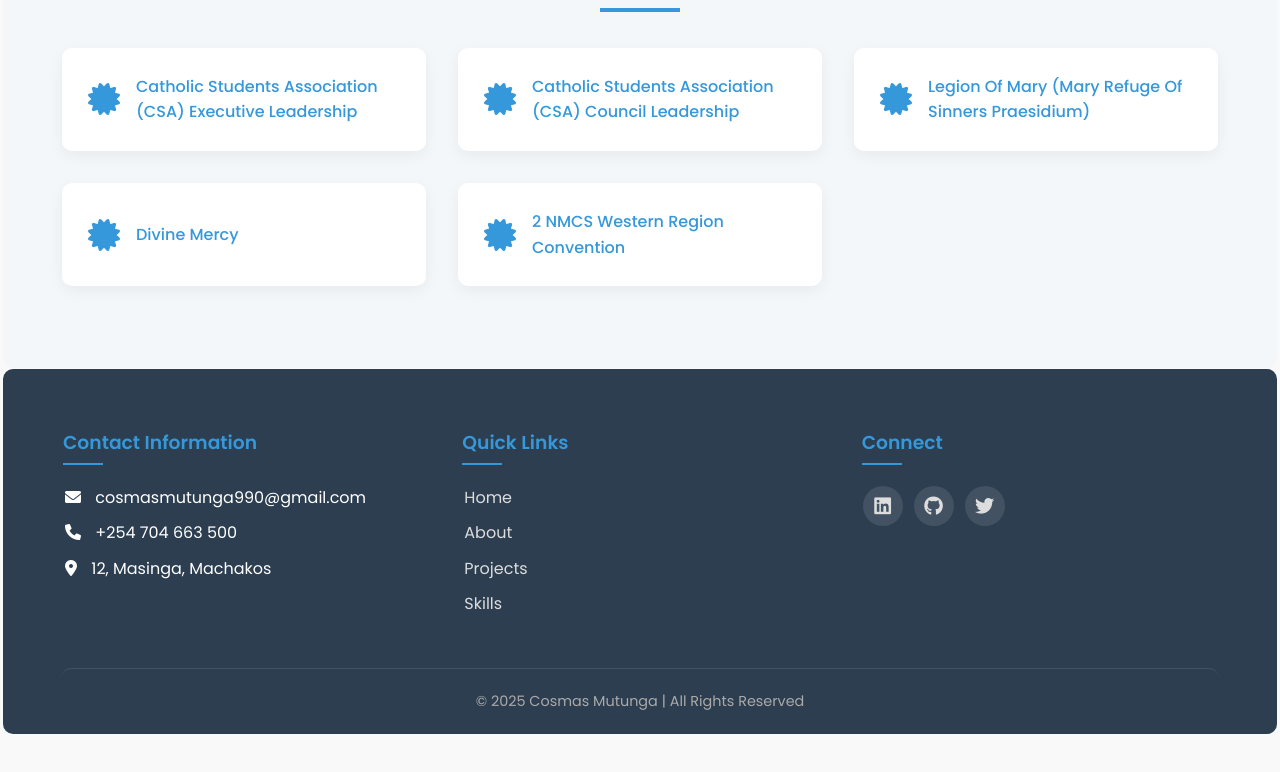
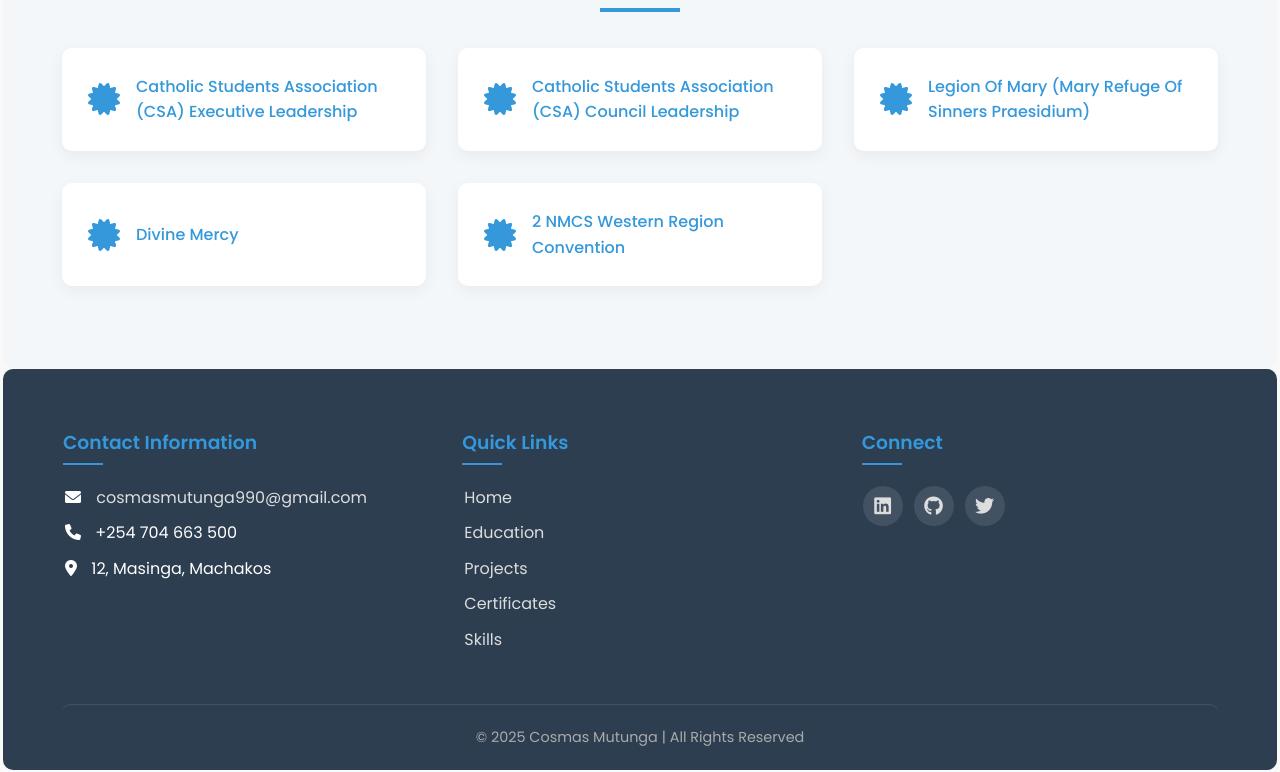
Before and after one commit to CosmasMutunga/CosmasMutunga.github.io, a plain HTML site: page index.html in a window 1280 px wide. Shown: the part 1642-2414 px from the top of the page. Before the commit the page ends 2378 px from the top, so only its background shows below. Drawn offline with Linux system fonts and the light colour scheme.

Commit message:
Update index.html

```diff
--- a/index.html
+++ b/index.html
@@ -22,7 +22,6 @@
 
                     <li><a href="#education">Education</a></li>
                     <li><a href="#certificates">Certificates</a></li>
-                   <li><a href="#contact">Contact</a></li>
 
                 </ul>
             </nav>
@@ -123,7 +122,7 @@
                 <div class="footer-section">
                     <h3>Contact Information</h3>
                     <ul>
-                        <li><i class="fas fa-envelope"></i> cosmasmutunga990@gmail.com</li>
+                        <li><i class="fas fa-envelope"></i> <a href="mailto:cosmasmutunga990@gmail.com">cosmasmutunga990@gmail.com</a></li>
                         <li><i class="fas fa-phone"></i> +254 704 663 500</li>
                         <li><i class="fas fa-map-marker-alt"></i> 12, Masinga, Machakos</li>
                     </ul>
@@ -132,9 +131,11 @@
                     <h3>Quick Links</h3>
                     <ul>
                         <li><a href="#personal">Home</a></li>
-                        <li><a href="#about">About</a></li>
+                        <li><a href="#education">Education</a></li>
                         <li><a href="#projects">Projects</a></li>
-                        <li><a href="#skills">Skills</a></li>
+			<li><a href="#certificates">Certificates</a></li>
+			<li><a href="#skills">Skills</a></li>
+
                     </ul>
                 </div>
                 <div class="footer-section">
```
